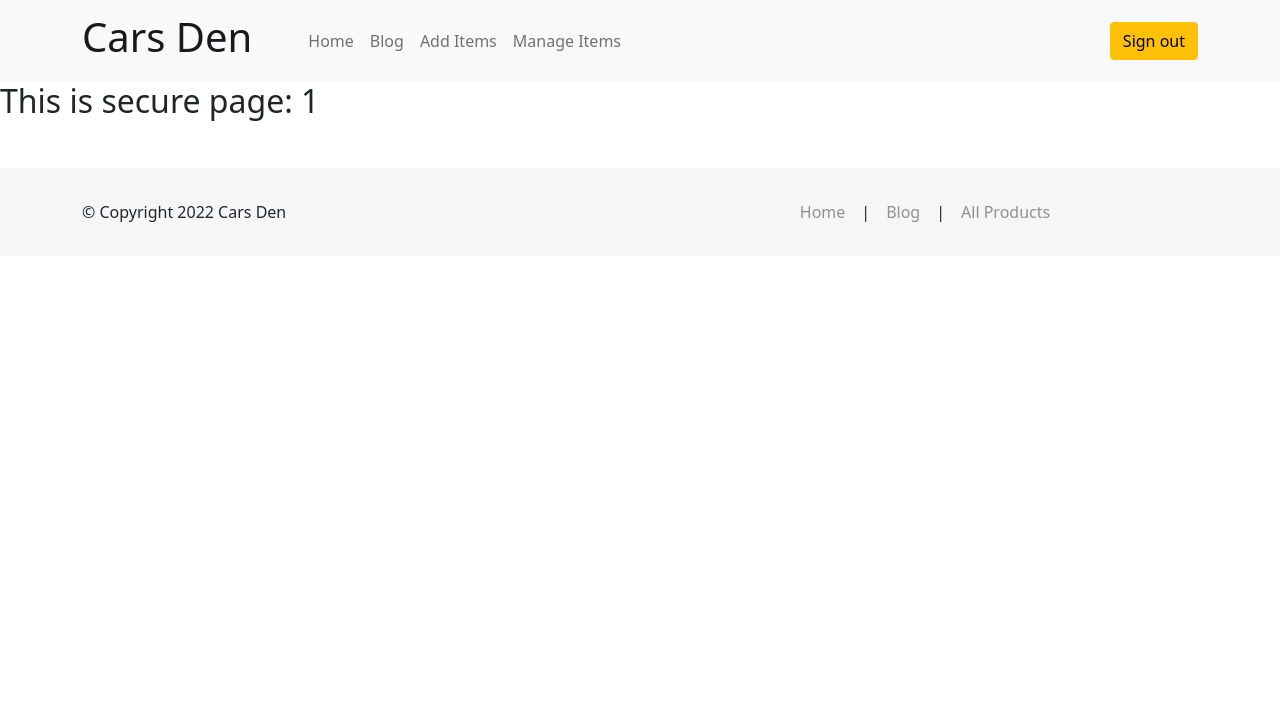
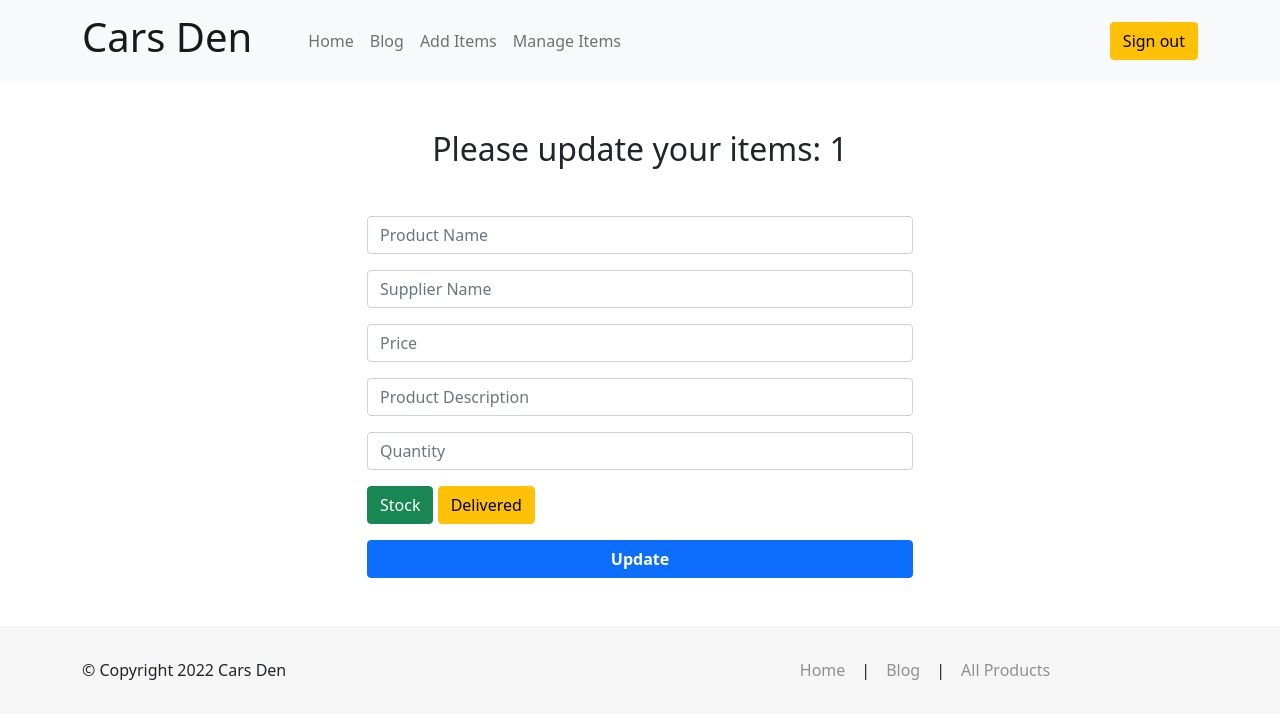
Before and after one commit to amixubaer/Warehouse-Management-Client, a React (Create React App) app: page /inventory/1 in a window 1280 px wide. Shown: the top 718 px of the page. Built offline with nearby package versions, Linux system fonts and the light colour scheme; no server answers; sample sign-in values are in the browser's storage.

Commit message:
inventory form created

```diff
--- a/src/App.js
+++ b/src/App.js
@@ -9,6 +9,8 @@ import Register from "./pages/Login/Register/Register";
 import "react-toastify/dist/ReactToastify.css";
 import Inventory from "./pages/Inventory/Inventory";
 import RequireAuth from "./pages/RequireAuth/RequireAuth";
+import ManageInventories from "./pages/Inventory/ManageInventories/ManageInventories";
+
 
 function App() {
   return (
@@ -24,6 +26,10 @@ function App() {
             </RequireAuth>
           }
         ></Route>
+         <Route
+          path="/manageInventories"
+          element={<ManageInventories></ManageInventories>}
+        ></Route>
         <Route path="/login" element={<Login></Login>}></Route>
         <Route path="/register" element={<Register></Register>}></Route>
       </Routes>
--- a/src/pages/Home/FeaturedCar/FeaturedCar.js
+++ b/src/pages/Home/FeaturedCar/FeaturedCar.js
@@ -35,9 +35,9 @@ const FeaturedCar = ({ car }) => {
         <div className="card-footer border-0 p-0">
         <button
             onClick={() => navigate(`/inventory/${car._id}`)}
-            className="w-100 btn btn-danger"
+            className="w-100 btn btn-secondary"
           >
-            Manage Inventory
+            Update Inventory
           </button>
         </div>
       </div>
--- a/src/pages/Home/FeaturedItems/FeaturedItems.js
+++ b/src/pages/Home/FeaturedItems/FeaturedItems.js
@@ -1,6 +1,7 @@
 import React from "react";
 import useCars from "../../../hooks/useCars";
 import FeaturedCar from "../FeaturedCar/FeaturedCar";
+import { Link } from "react-router-dom";
 import "./FeaturedItems.css";
 
 const FeaturedItems = () => {
@@ -20,6 +21,16 @@ const FeaturedItems = () => {
             <FeaturedCar key={car._id} car={car}></FeaturedCar>
           ))}
         </div>
+        <div className="mb-5">
+          <h5 className="text-center">
+            <Link
+              className="btn btn-danger fw-bold p-3"
+              to="/manageInventories"
+            >
+              Manage Inventories
+            </Link>
+          </h5>
+        </div>
         <hr />
       </div>
     </div>
--- a/src/pages/Inventory/Inventory.js
+++ b/src/pages/Inventory/Inventory.js
@@ -1,4 +1,5 @@
 import React from "react";
+import { Button, Container, Form, Row } from "react-bootstrap";
 import { useParams } from "react-router-dom";
 
 const Inventory = () => {
@@ -6,7 +7,48 @@ const Inventory = () => {
 
   return (
     <div>
-      <h2>This is secure page: {id}</h2>
+      <h2 className="text-center my-5">Please update your items: {id}</h2>
+      <Container>
+        <Row>
+          <div className="col-md-6 mx-auto">
+            <div>
+              {/* <img src={} alt="" /> */}
+              <Form>
+                <Form.Group className="mb-3" controlId="formBasicEmail">
+                  <Form.Control type="text" placeholder="Product Name" />
+                </Form.Group>
+
+                <Form.Group className="mb-3" controlId="formBasicEmail">
+                  <Form.Control type="text" placeholder="Supplier Name" />
+                </Form.Group>
+
+                <Form.Group className="mb-3" controlId="formBasicEmail">
+                  <Form.Control type="text" placeholder="Price" />
+                </Form.Group>
+
+                <Form.Group className="mb-3" controlId="formBasicPassword">
+                  <Form.Control type="text" placeholder="Product Description" />
+                </Form.Group>
+                <Form.Group className="mb-3" controlId="formBasicEmail">
+                  <Form.Control type="text" placeholder="Quantity" />
+                </Form.Group>
+                <Form.Group className="mb-3" controlId="formBasicCheckbox">
+                  <button className="btn btn-success">Stock</button>{" "}
+                  <button className="btn btn-warning">Delivered</button>
+                </Form.Group>
+
+                <Button
+                  variant="primary"
+                  type="submit"
+                  className="w-100 fw-bold"
+                >
+                  Update
+                </Button>
+              </Form>
+            </div>
+          </div>
+        </Row>
+      </Container>
     </div>
   );
 };
--- /dev/null
+++ b/src/pages/Inventory/ManageInventories/ManageInventories.js
@@ -0,0 +1,11 @@
+import React from "react";
+
+const ManageInventories = () => {
+  return (
+    <div>
+      <h2>Delete items</h2>
+    </div>
+  );
+};
+
+export default ManageInventories;
--- a/src/pages/Login/Login/SocialLogin/SocialLogin.js
+++ b/src/pages/Login/Login/SocialLogin/SocialLogin.js
@@ -1,19 +1,23 @@
 import React, { useState } from "react";
-import { useSignInWithGoogle } from "react-firebase-hooks/auth";
-import { useNavigate } from "react-router-dom";
+import { useAuthState, useSignInWithGoogle } from "react-firebase-hooks/auth";
+import { useLocation, useNavigate } from "react-router-dom";
 import auth from "../../../../firebase.init";
 import Loading from "../../../Shared/Loading/Loading";
 import "./SocialLogin.css";
 
 const SocialLogin = () => {
-  const [signInWithGoogle, user, loading, error] = useSignInWithGoogle(auth);
+  const [signInWithGoogle, googleUser, loading, error] =
+  useSignInWithGoogle(auth);
+  const [user] = useAuthState(auth);
   const navigate = useNavigate();
+  const location = useLocation();
+  const from = location.state?.from?.pathname || "/";
 
-  if (user) {
-    navigate("/");
-  }
   if (loading) {
     return <Loading></Loading>;
+  }
+  if (user) {
+    navigate(from, { replace: true });
   }
   return (
     <div className="text-center">
--- a/src/pages/Shared/Header/Header.js
+++ b/src/pages/Shared/Header/Header.js
@@ -20,10 +20,10 @@ const Header = () => {
           <Navbar.Toggle aria-controls="responsive-navbar-nav" />
           <Navbar.Collapse id="responsive-navbar-nav">
             <Nav className="me-auto">
-              <Nav.Link as={Link} to="#">
+              <Nav.Link as={Link} to="/">
                 Home
               </Nav.Link>
-              <Nav.Link as={Link} to="#">
+              <Nav.Link as={Link} to="blog">
                 Blog
               </Nav.Link>
               <Nav.Link as={Link} to="#">
```
